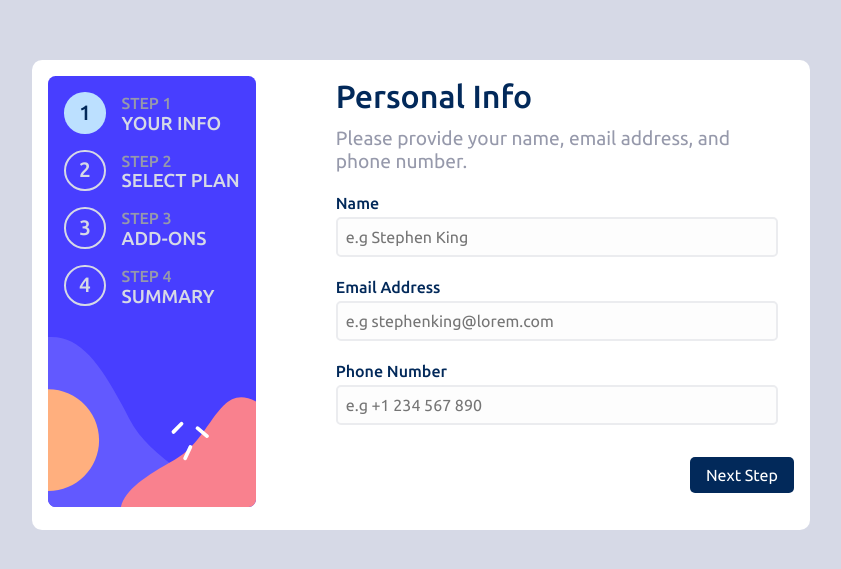
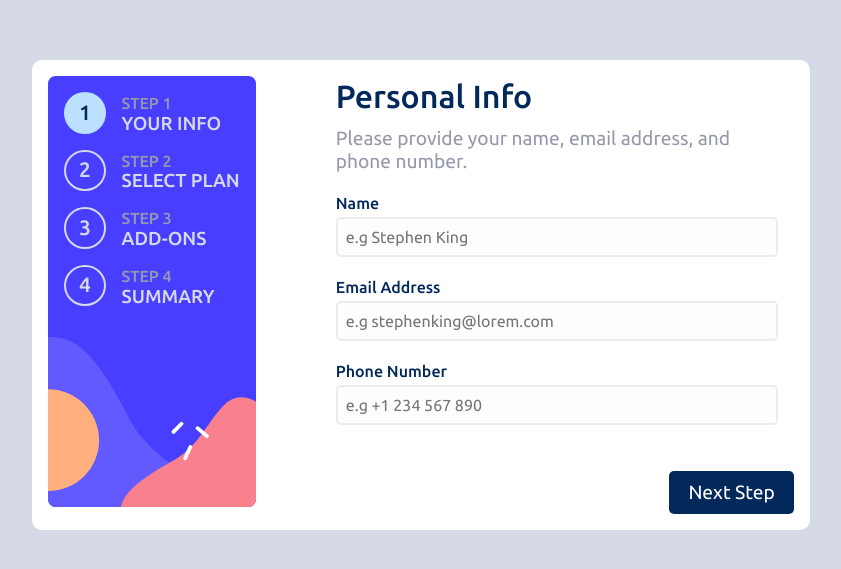
Before and after one commit to Fasunle/multi-step-form-challenge, a React (Vite) app: page / in a window 1280 px wide. Shown: the part 105-674 px from the top of the page, without its empty margins (219-1060 px from the left). Built offline with nearby package versions, Linux system fonts and the light colour scheme.

Commit message:
fix: button size

```diff
--- a/src/styles/layout/_navigation.scss
+++ b/src/styles/layout/_navigation.scss
@@ -78,6 +78,7 @@
   .btn--next-page {
     max-height: fit-content;
     margin-inline: 1rem;
+    font-size: 1.2rem;
   }
 
   .btn--prev-page {
@@ -90,7 +91,6 @@
   }
 
   @include tablet-up {
-    position: unset;
     height: fit-content;
 
     .btn--prev-page,
```
